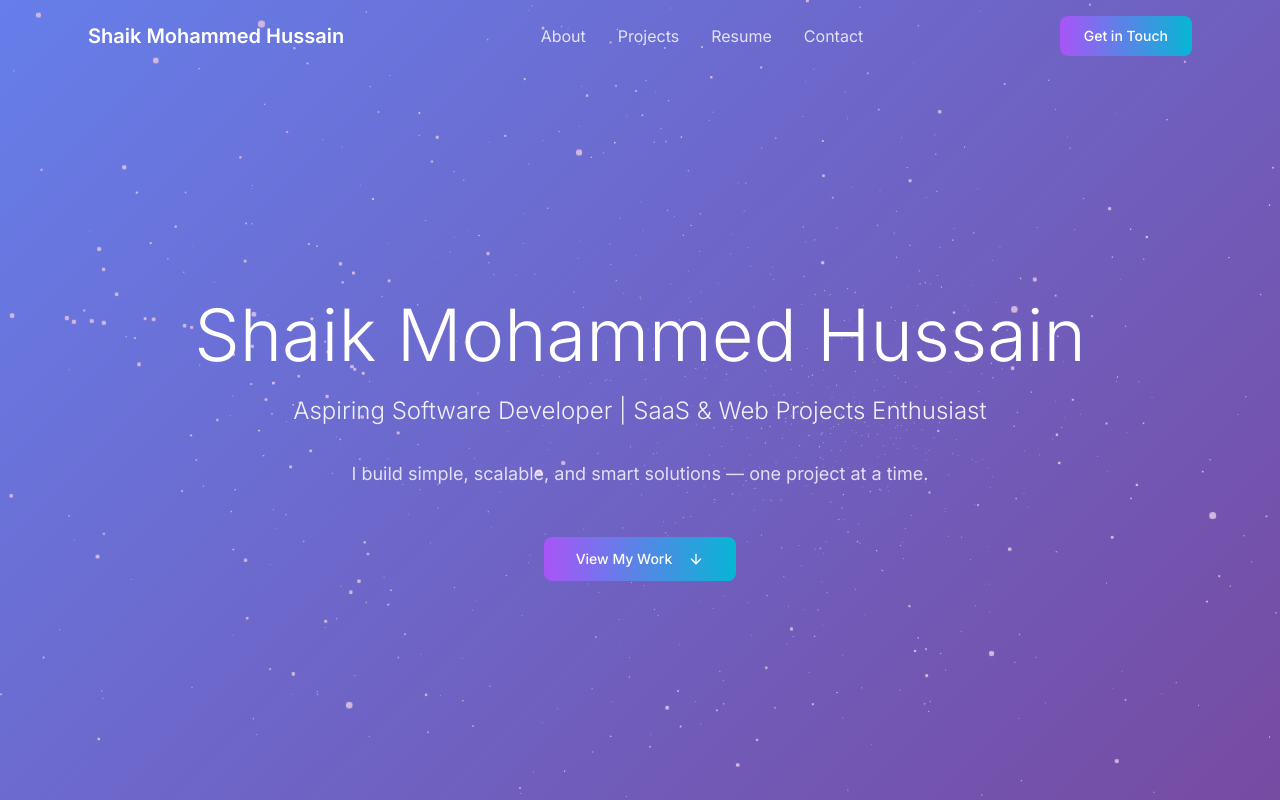
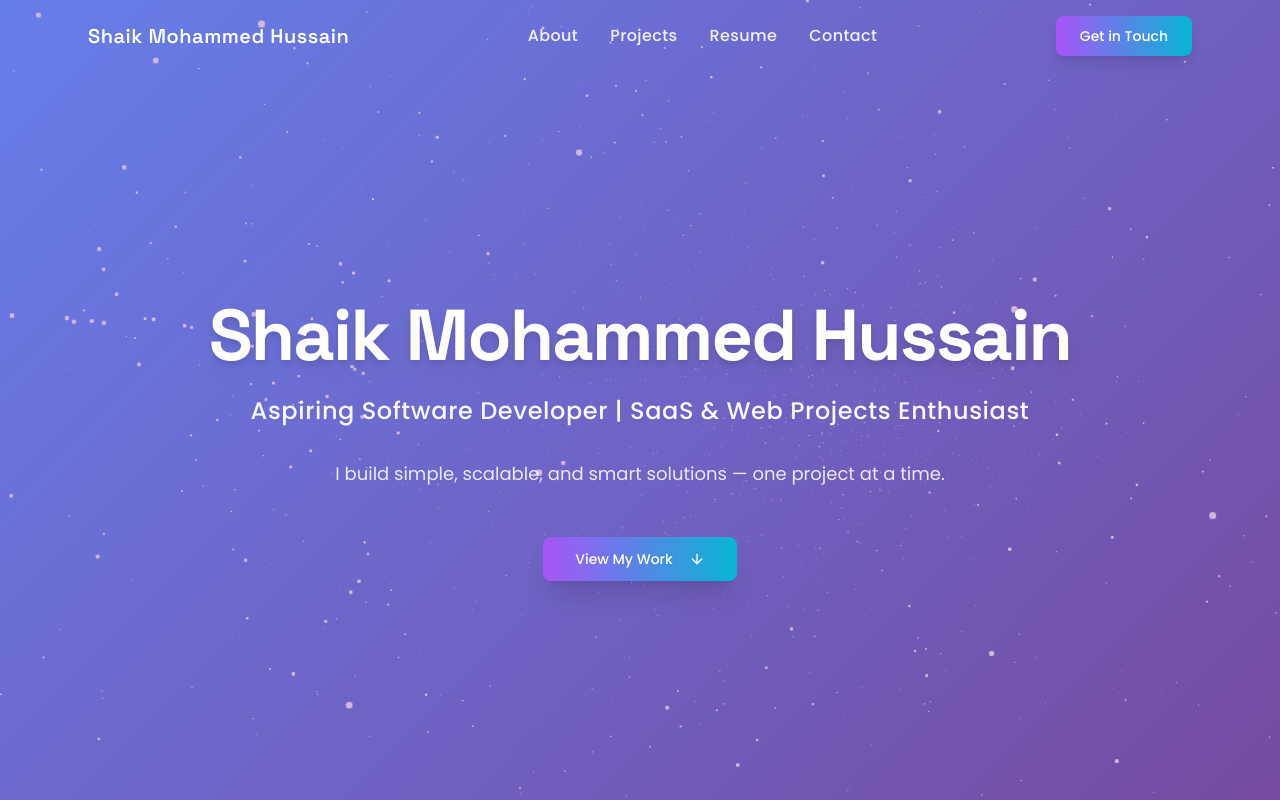
Before and after one commit to Hussain0024/Portfolio-Me, a React (Vite) app: page / in a window 1280 px wide. Shown: the top 800 px of the page. Built offline with nearby package versions, Linux system fonts and the light colour scheme.

Commit message:
Refine typography and color scheme
Adjusted font, style, and color to complement the background.

```diff
--- a/index.html
+++ b/index.html
@@ -11,7 +11,7 @@
     <!-- Google Fonts -->
     <link rel="preconnect" href="https://fonts.googleapis.com">
     <link rel="preconnect" href="https://fonts.gstatic.com" crossorigin>
-    <link href="https://fonts.googleapis.com/css2?family=Inter:wght@300;400;500;600;700&display=swap" rel="stylesheet">
+    <link href="https://fonts.googleapis.com/css2?family=Poppins:wght@300;400;500;600;700&family=Space+Grotesk:wght@400;500;600;700&display=swap" rel="stylesheet">
 
     <meta property="og:title" content="Shaik Mohammed Hussain - Portfolio" />
     <meta property="og:description" content="Aspiring Software Developer | SaaS & Web Projects Enthusiast" />
--- a/src/components/About.tsx
+++ b/src/components/About.tsx
@@ -6,19 +6,19 @@ const About = () => {
     <section id="about" className="py-20 px-6">
       <div className="max-w-4xl mx-auto">
         <div className="animate-fade-in-up">
-          <h2 className="text-3xl md:text-4xl font-light text-white mb-12 text-center">
+          <h2 className="text-3xl md:text-4xl font-heading font-semibold text-white mb-12 text-center tracking-wide">
             About Me
           </h2>
 
           <div className="grid md:grid-cols-2 gap-12 items-center">
             <div className="space-y-6">
-              <p className="text-lg text-white/90 leading-relaxed">
+              <p className="text-lg text-white/95 leading-relaxed font-normal">
                 I'm a developer passionate about creating useful and scalable software products.
                 With a focus on clean UI and solid backend architecture, I love turning ideas
                 into reliable digital tools.
               </p>
 
-              <p className="text-lg text-white/90 leading-relaxed">
+              <p className="text-lg text-white/95 leading-relaxed font-normal">
                 My journey in software development is driven by curiosity and the desire to
                 build solutions that make a real impact. I believe in writing clean,
                 maintainable code and creating user experiences that are both beautiful and functional.
@@ -27,7 +27,7 @@ const About = () => {
 
             <div className="flex justify-center">
               <div className="relative">
-                <div className="w-64 h-64 rounded-2xl overflow-hidden bg-white/10 backdrop-blur-md border border-white/20 p-4">
+                <div className="w-64 h-64 rounded-2xl overflow-hidden bg-white/10 backdrop-blur-md border border-white/20 p-4 shadow-xl">
                   <img
                     src="/lovable-uploads/49167460-d619-4eee-af17-4be6772168d0.png"
                     alt="Shaik Mohammed Hussain"
--- a/src/components/Header.tsx
+++ b/src/components/Header.tsx
@@ -31,32 +31,32 @@ const Header = () => {
     >
       <div className="max-w-6xl mx-auto px-6 py-4">
         <nav className="flex items-center justify-between">
-          <h1 className="text-xl font-semibold text-white">
+          <h1 className="text-xl font-heading font-semibold text-white tracking-wide">
             Shaik Mohammed Hussain
           </h1>
 
           <div className="hidden md:flex items-center space-x-8">
             <button
               onClick={() => scrollToSection('about')}
-              className="text-white/80 hover:text-white transition-colors"
+              className="text-white/90 hover:text-white transition-colors font-medium tracking-wide"
             >
               About
             </button>
             <button
               onClick={() => scrollToSection('projects')}
-              className="text-white/80 hover:text-white transition-colors"
+              className="text-white/90 hover:text-white transition-colors font-medium tracking-wide"
             >
               Projects
             </button>
             <button
               onClick={() => scrollToSection('resume')}
-              className="text-white/80 hover:text-white transition-colors"
+              className="text-white/90 hover:text-white transition-colors font-medium tracking-wide"
             >
               Resume
             </button>
             <button
               onClick={() => scrollToSection('contact')}
-              className="text-white/80 hover:text-white transition-colors"
+              className="text-white/90 hover:text-white transition-colors font-medium tracking-wide"
             >
               Contact
             </button>
@@ -64,7 +64,7 @@ const Header = () => {
 
           <Button
             onClick={() => scrollToSection('contact')}
-            className="bg-gradient-to-r from-purple-500 to-cyan-500 hover:from-purple-600 hover:to-cyan-600 text-white px-6 py-2 rounded-lg transition-colors border-0"
+            className="bg-gradient-to-r from-purple-500 to-cyan-500 hover:from-purple-600 hover:to-cyan-600 text-white font-medium px-6 py-2 rounded-lg transition-colors border-0 shadow-lg"
           >
             Get in Touch
           </Button>
--- a/src/components/Hero.tsx
+++ b/src/components/Hero.tsx
@@ -14,22 +14,22 @@ const Hero = () => {
   return (
     <section className="min-h-screen flex items-center justify-center px-6 pt-20">
       <div className="max-w-4xl mx-auto text-center animate-fade-in">
-        <h1 className="text-5xl md:text-7xl font-light text-white mb-6 leading-tight">
+        <h1 className="text-5xl md:text-7xl font-heading font-bold text-white mb-6 leading-tight tracking-tight drop-shadow-lg">
           Shaik Mohammed Hussain
         </h1>
 
-        <p className="text-xl md:text-2xl text-white/90 mb-8 font-light">
+        <p className="text-xl md:text-2xl text-white/95 mb-8 font-medium tracking-wide">
           Aspiring Software Developer | SaaS & Web Projects Enthusiast
         </p>
 
-        <p className="text-lg text-white/80 mb-12 max-w-2xl mx-auto leading-relaxed">
+        <p className="text-lg text-white/85 mb-12 max-w-2xl mx-auto leading-relaxed font-normal">
           I build simple, scalable, and smart solutions — one project at a time.
         </p>
 
         <Button
           onClick={scrollToProjects}
           size="lg"
-          className="bg-gradient-to-r from-purple-500 to-cyan-500 hover:from-purple-600 hover:to-cyan-600 text-white px-8 py-3 rounded-lg transition-all duration-300 hover:scale-105 border-0"
+          className="bg-gradient-to-r from-purple-500 to-cyan-500 hover:from-purple-600 hover:to-cyan-600 text-white font-medium px-8 py-3 rounded-lg transition-all duration-300 hover:scale-105 border-0 shadow-xl"
         >
           View My Work
           <ArrowDown className="ml-2 h-4 w-4" />
--- a/tailwind.config.ts
+++ b/tailwind.config.ts
@@ -1,4 +1,3 @@
-
 import type { Config } from "tailwindcss";
 
 export default {
@@ -20,7 +19,8 @@ export default {
 		},
 		extend: {
 			fontFamily: {
-				sans: ['Inter', 'system-ui', 'sans-serif'],
+				sans: ['Poppins', 'system-ui', 'sans-serif'],
+				heading: ['Space Grotesk', 'system-ui', 'sans-serif'],
 			},
 			colors: {
 				border: 'hsl(var(--border))',
```
